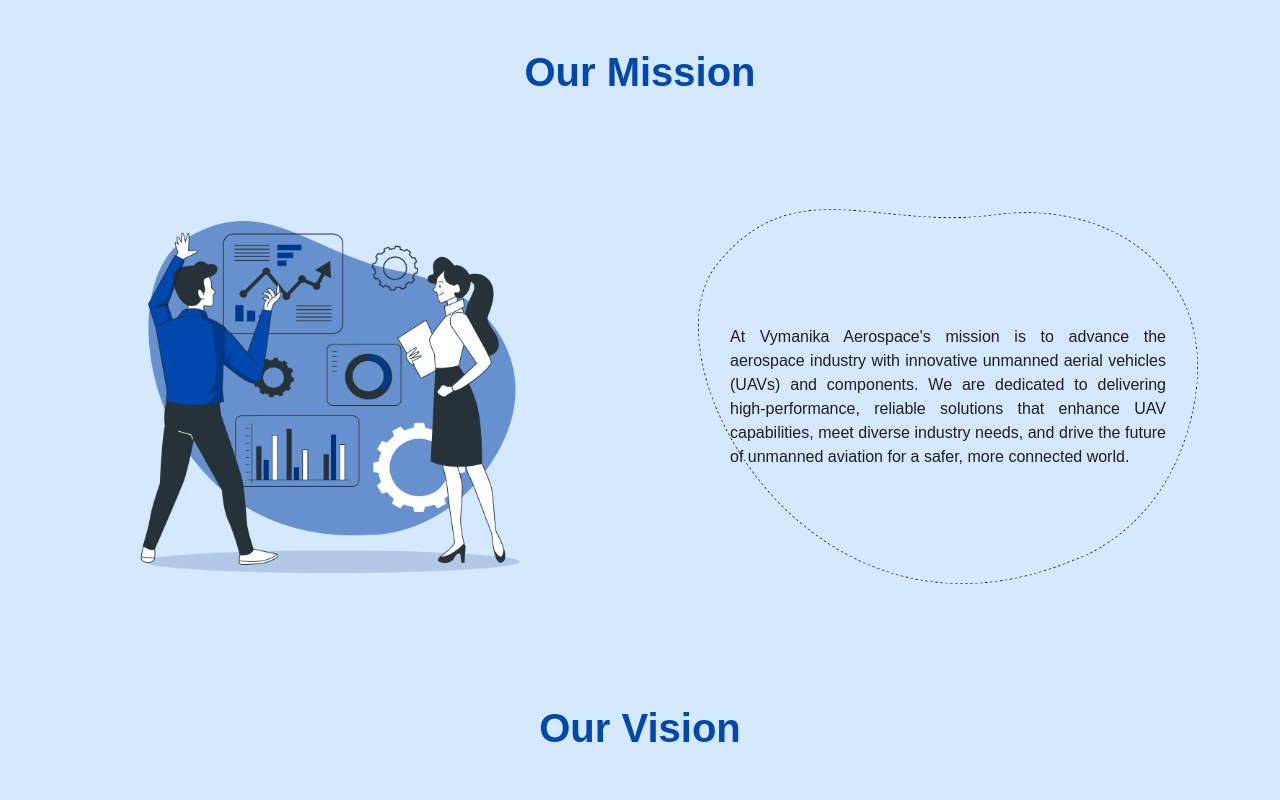
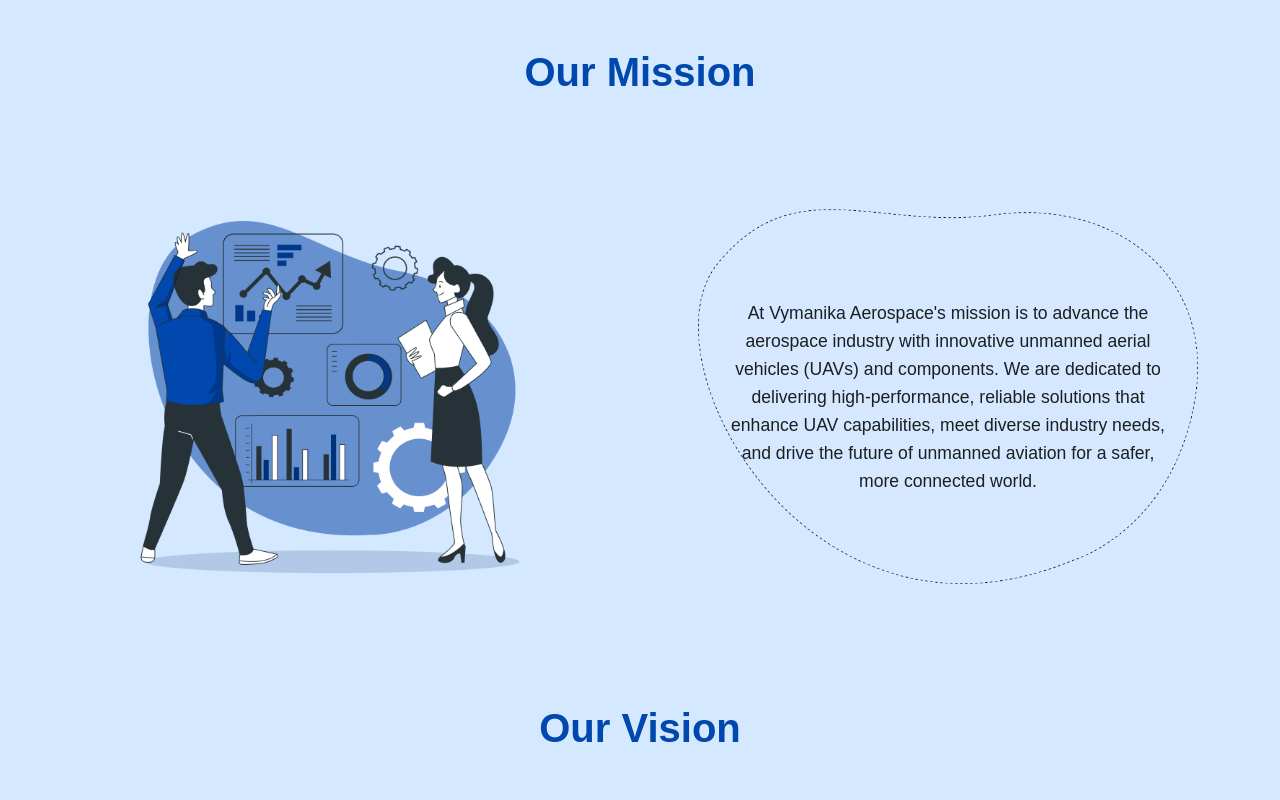
Before and after one commit to ParamJadvani/Drone-Project, a React (Vite) app: page / in a window 1280 px wide. Shown: the part 720-1520 px from the top of the page. Built offline with nearby package versions, Linux system fonts and the light colour scheme.

Commit message:
our visone

```diff
--- a/src/components/Vision_Section.jsx
+++ b/src/components/Vision_Section.jsx
@@ -1,4 +1,4 @@
-import React from "react";
+// import React from "react";
 import { Box, Typography } from "@mui/material";
 import { useTheme } from "@mui/material/styles";
 
@@ -100,27 +100,30 @@
     top: "50%",
     left: "50%",
     transform: "translate(-50%, -50%)",
-              padding: "1.5rem",
+    padding: { xs: "1rem", sm: "1.5rem" }, // Responsive padding
     borderRadius: "8px",
     textAlign: "justify",
-              color: theme.palette.text.primary, // Use the theme text color
-              width: "100%", // Take full width of the image
-              maxWidth: "500px",
-              px: { xs: 2, sm: 3, lg: 4 }, // Inline padding for left and right on different screen sizes
-              py: { xs: 10, sm: 20, lg: 25 },
+    color: "text.primary", // Use theme's primary text color
+    width: "90%", // Take most of the screen width on small screens
+    maxWidth: "500px", // Maximum width for larger screens
+    px: { xs: 2, sm: 3, lg: 4 }, // Inline padding on different breakpoints
+    py: { xs: 5, sm: 10, lg: 15 }, // Vertical padding for responsiveness
+
   }}
 >
   <Typography
     variant="body1"
     sx={{
-                fontSize: { xs: "0.9rem", sm: "1rem" }, // Responsive font size
+      fontSize: { xs: "0.9rem", sm: "1rem", lg: "1.1rem" }, // Adjust font size based on screen size
       fontWeight: 500,
-                lineHeight: 1.5,
+      lineHeight: 1.6, // Increase line height for better readability
+      textAlign: "center", // Center-align text on smaller screens for better readability
     }}
   >
     {description}
   </Typography>
 </Box>
+
         </Box>
       </Box>
     </Box>
```
Also changed, not shown: src/components/Navbar.jsx (+6 -6 lines). Lines whose indentation alone changed are shown as unchanged.
